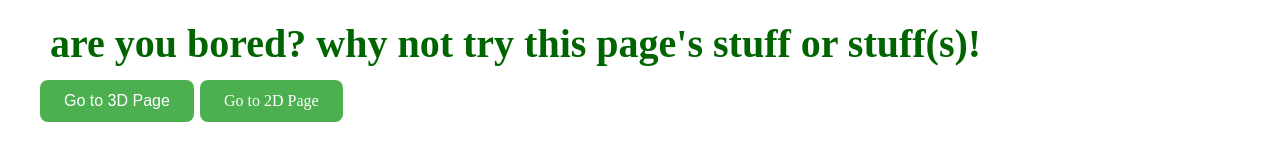
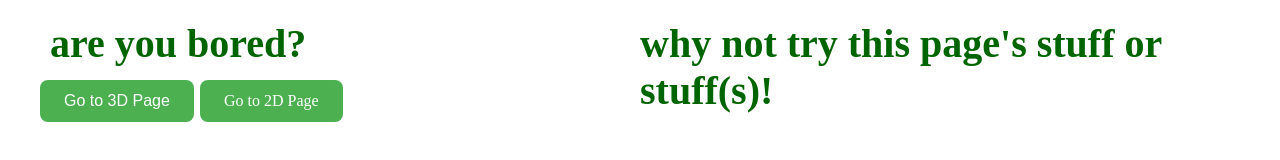
Before and after one commit to NotReal-ooooooo/Bored-Page, a plain HTML site: page index.html in a window 1280 px wide. Drawn offline with Linux system fonts and the light colour scheme.

Commit message:
Update index.html

```diff
--- a/index.html
+++ b/index.html
@@ -1,7 +1,7 @@
 <!DOCTYPE html>
 <html>
 <head>
-  <title>Bored Page</title>
+  <title>Bored Page | upt: 20 sept</title>
   <style>
     button {
       position: absolute;
@@ -47,11 +47,22 @@
       z-index: 10;
     }
 
+  #nbul {
+      position: absolute;
+      top: 20px;
+      left: 50%;
+      font-size: 40px;
+      font-weight: bold;
+      color: #006400;
+      z-index: 10;
+    }
+
   </style>
 </head>
 <body>
 
-  <div id=hbul>are you bored?       why not try this page's stuff or stuff(s)!</div>
+  <div id=hbul>are you bored?</div>
+  <div id=nbul>why not try this page's stuff or stuff(s)!</div>
 
   <button onclick="window.location.href='3D-test.html'">
     Go to 3D Page
```
